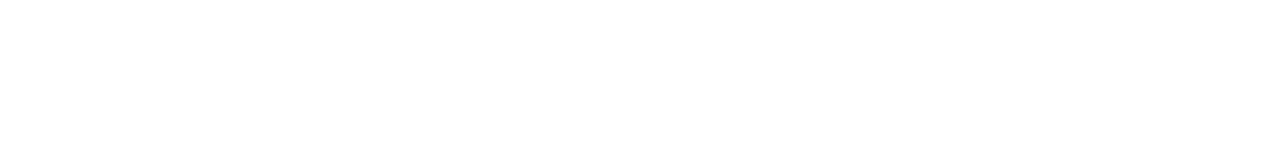
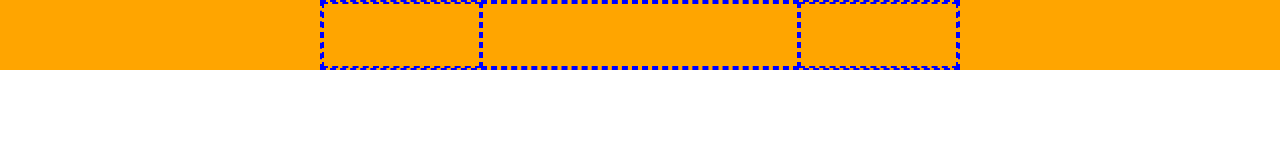
Before and after one commit to DanieleErcoli243/html-css-boolando, a plain HTML site: page index.html in a window 1280 px wide. Drawn offline with Linux system fonts and the light colour scheme.

Commit message:
centered nav

```diff
--- a/css/style.css
+++ b/css/style.css
@@ -5,3 +5,28 @@
     padding: 0;
     box-sizing: border-box;
 }
+
+/* generici */
+
+header {
+    height: 70px;
+    background-color: orange;
+}
+
+.navbar {
+    width: 50%;
+    border: 2px dashed blue;
+    height: 100%;
+    display: flex;
+    margin-left: 25%;
+}
+
+.nav-child {
+    width: 25%;
+    border: 2px dashed blue;
+    height: 100%;
+}
+
+.nav-child.larger {
+    width: 50%;
+}
```
